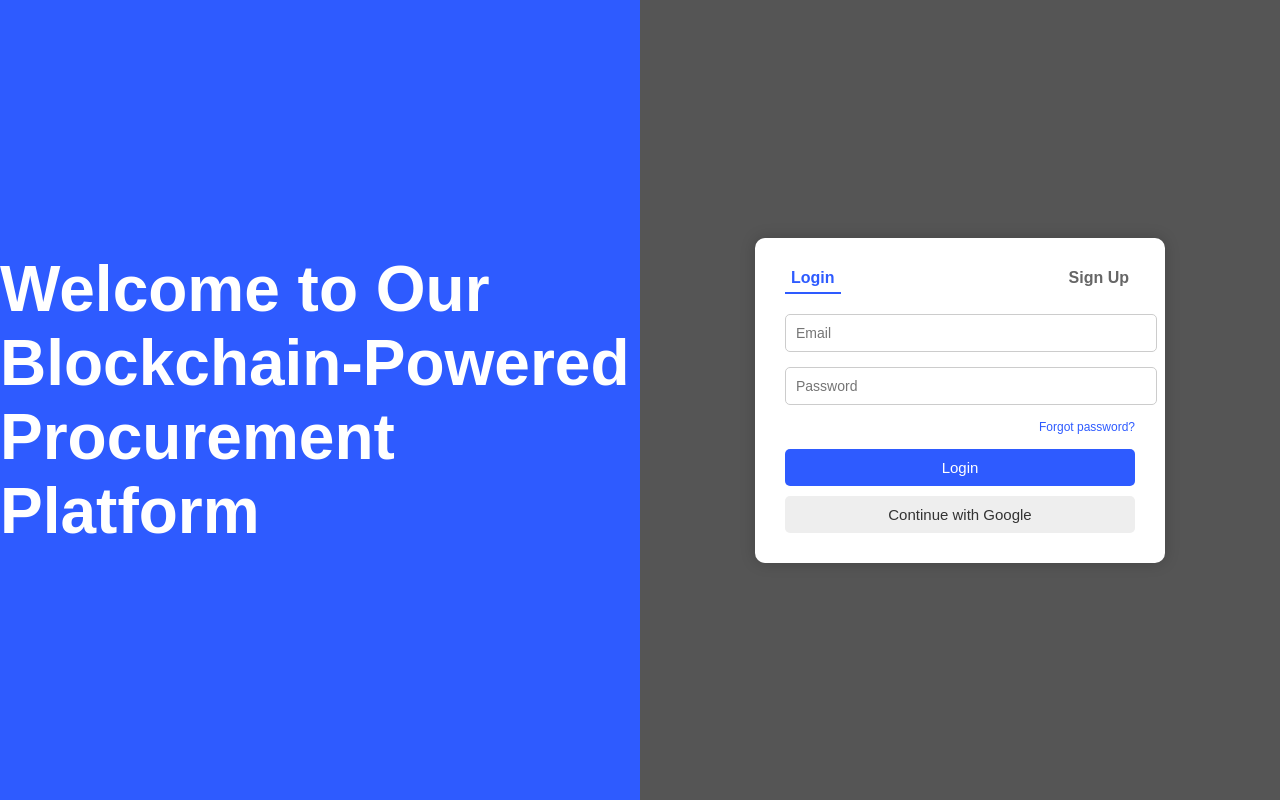
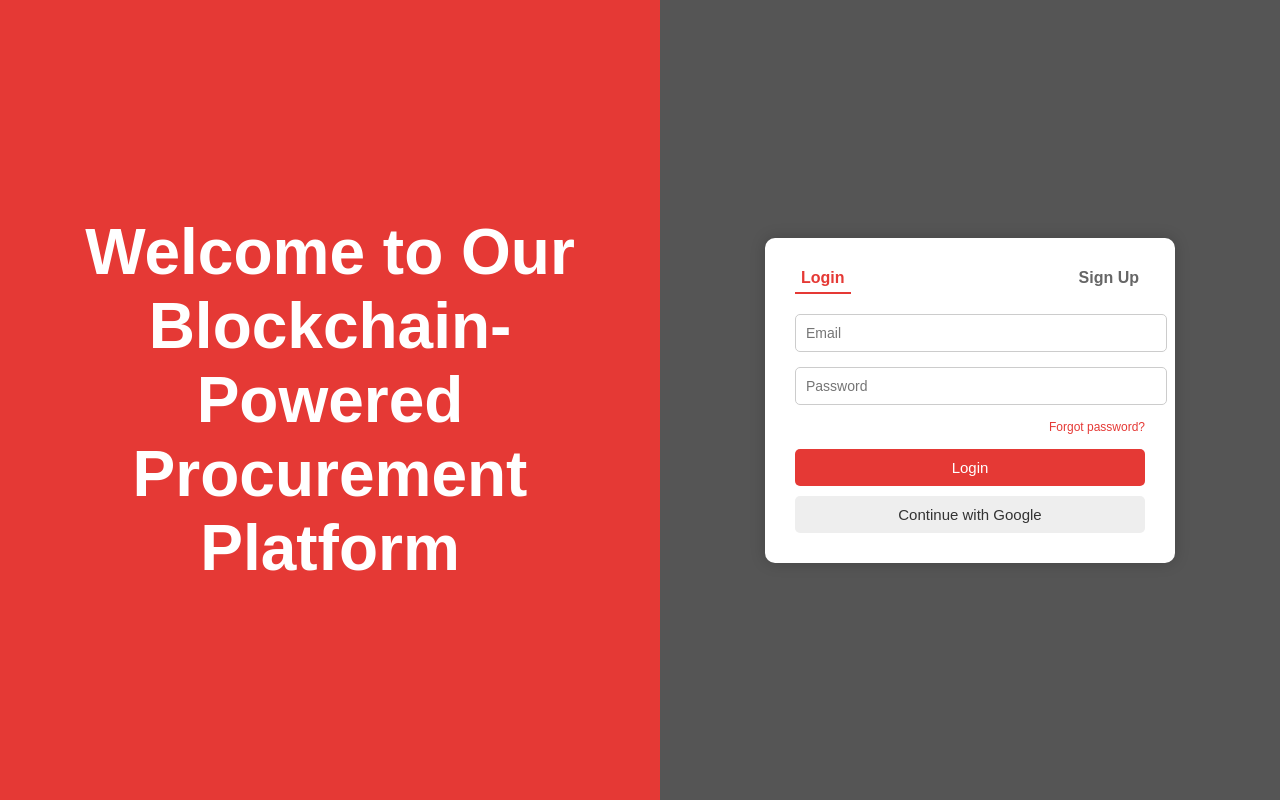
Before and after one commit to ganatrask/aerochain-gui, a React (Create React App) app: page / in a window 1280 px wide. Built offline with nearby package versions, Linux system fonts and the light colour scheme.

Commit message:
updated styles

```diff
--- a/src/App.css
+++ b/src/App.css
@@ -13,13 +13,15 @@ body {
 
 .auth-left {
   flex: 1;
-  background-color: #2e5bff;
+  background-color: #e53935; /* Changed from #2e5bff to red */
   display: flex;
   align-items: center;
-  justify-content: center;
+  justify-content: center; /* Added center justification */
   color: white;
   font-size: 32px;
   font-weight: bold;
+  text-align: center; /* Added center text alignment */
+  padding: 0 20px; /* Added padding for better text display */
 }
 
 .auth-right {
@@ -58,8 +60,8 @@ body {
 }
 
 .auth-tabs .active {
-  color: #2e5bff;
-  border-bottom: 2px solid #2e5bff;
+  color: #e53935; /* Changed from #2e5bff to red */
+  border-bottom: 2px solid #e53935; /* Changed from #2e5bff to red */
 }
 
 .auth-card input {
@@ -72,7 +74,7 @@ body {
 }
 
 .forgot {
-  color: #2e5bff;
+  color: #e53935; /* Changed from #2e5bff to red */
   font-size: 12px;
   margin-bottom: 15px;
   text-align: right;
@@ -80,7 +82,7 @@ body {
 }
 
 button.primary {
-  background-color: #2e5bff;
+  background-color: #e53935; /* Changed from #2e5bff to red */
   color: white;
   padding: 10px;
   font-size: 15px;
@@ -109,7 +111,7 @@ button.secondary {
 
 .sidebar {
   width: 220px;
-  background-color: #f0f4ff;
+  background-color: #fff0f0; /* Changed from #f0f4ff to light red */
   padding: 20px;
   border-right: 1px solid #d0dbe5;
 }
@@ -143,7 +145,7 @@ button.secondary {
 }
 
 .sub-menu li:hover {
-  color: #2e5bff;
+  color: #e53935; /* Changed from #2e5bff to red */
 }
 
 .status-connected {
@@ -242,8 +244,8 @@ button.secondary {
 
 /* Blockchain form styles */
 .blockchain-note {
-  background-color: #f0f8ff;
-  border-left: 4px solid #2e5bff;
+  background-color: #fff0f0; /* Changed from #f0f8ff to light red */
+  border-left: 4px solid #e53935; /* Changed from #2e5bff to red */
   padding: 10px 15px;
   margin-bottom: 20px;
 }
@@ -272,7 +274,7 @@ button.secondary {
 }
 
 .tx-status {
-  background-color: #f0f8ff;
+  background-color: #fff0f0; /* Changed from #f0f8ff to light red */
   padding: 10px;
   border-radius: 5px;
   margin-bottom: 15px;
@@ -306,8 +308,8 @@ button.secondary {
 }
 
 .upload-box:hover {
-  background-color: #f0f4ff;
-  border-color: #2e5bff;
+  background-color: #fff0f0; /* Changed from #f0f4ff to light red */
+  border-color: #e53935; /* Changed from #2e5bff to red */
 }
 
 table {
@@ -393,7 +395,7 @@ input[type="text"] {
   font-size: 14px;
   color: #444;
   margin-top: 15px;
-  background-color: #e8eaf6;
+  background-color: #fff0f0; /* Changed from #e8eaf6 to light red */
   padding: 5px 10px;
   border-radius: 4px;
 }
@@ -421,7 +423,7 @@ input[type="text"] {
 .kpi-value {
   font-size: 28px;
   font-weight: bold;
-  color: #2e5bff;
+  color: #e53935; /* Changed from #2e5bff to red */
   margin-top: 10px;
 }
 
@@ -436,7 +438,7 @@ input[type="text"] {
   padding: 15px;
   border-radius: 8px;
   margin-top: 15px;
-  border-left: 4px solid #2e5bff;
+  border-left: 4px solid #e53935; /* Changed from #2e5bff to red */
 }
 
 .cost-details h4 {
@@ -549,7 +551,7 @@ input[type="text"] {
 }
 
 .data-table a {
-  color: #2e5bff;
+  color: #e53935; /* Changed from #2e5bff to red */
   text-decoration: none;
   font-weight: 500;
 }
@@ -598,7 +600,7 @@ input[type="text"] {
 }
 
 .on-time {
-  color: #2196f3;
+  color: #e53935; /* Changed from #2196f3 to red */
   font-weight: bold;
 }
 
@@ -625,8 +627,8 @@ input[type="text"] {
 }
 
 .blockchain-badge {
-  background-color: #e6f7ff;
-  color: #1890ff;
+  background-color: #fff0f0; /* Changed from #e6f7ff to light red */
+  color: #e53935; /* Changed from #1890ff to red */
   padding: 5px 10px;
   border-radius: 5px;
   font-size: 14px;
```
